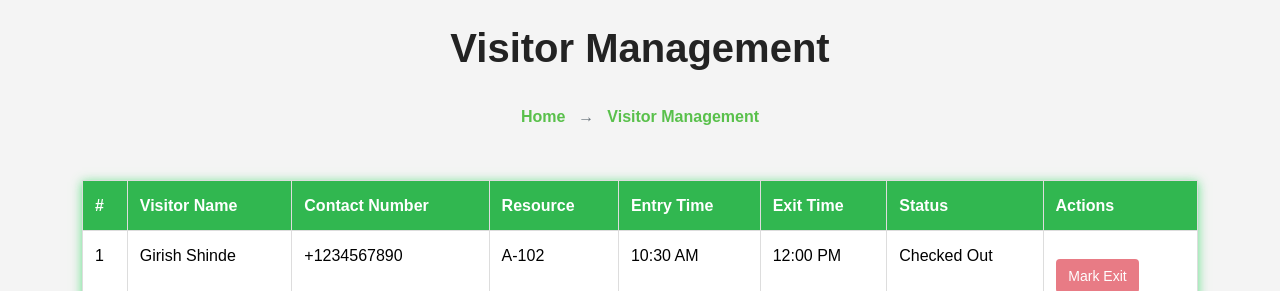
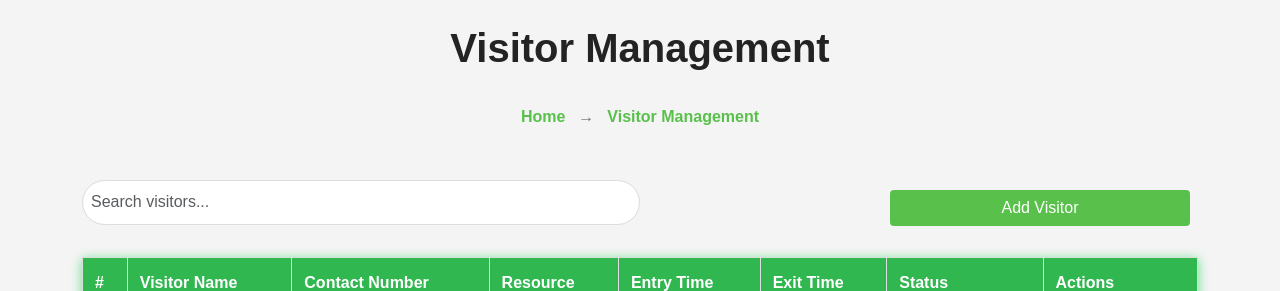
Before and after one commit to GRS18/Society_Management_System, a React (Create React App) app in the folder socitey/: page /visitor_management in a window 1280 px wide. Shown: the top 291 px of the page. Built offline with nearby package versions, Linux system fonts and the light colour scheme; a web font is replaced by a local one.

Commit message:
change visitor

```diff
--- a/socitey/src/components/admin/Visitor_Management.js
+++ b/socitey/src/components/admin/Visitor_Management.js
@@ -104,7 +104,7 @@
           Visitor Management
         </li>
       </ul>
-      {/* <div className="d-flex justify-content-between mb-3">
+      <div className="d-flex justify-content-between mb-3">
         <input
           type="text"
           className="form-control w-50"
@@ -117,7 +117,7 @@
         >
           Add Visitor
         </button>
-      </div> */}
+      </div>
 
       <table className="table table-bordered table-hover">
         <thead className="thead-dark">
@@ -241,9 +241,9 @@
                 >
                   Close
                 </button>
-                {/* <button type="submit" className="btn btn-primary">
+                <button type="submit" className="btn btn-primary">
                   Add Visitor
-                </button> */}
+                </button>
               </div>
             </form>
           </div>
```
